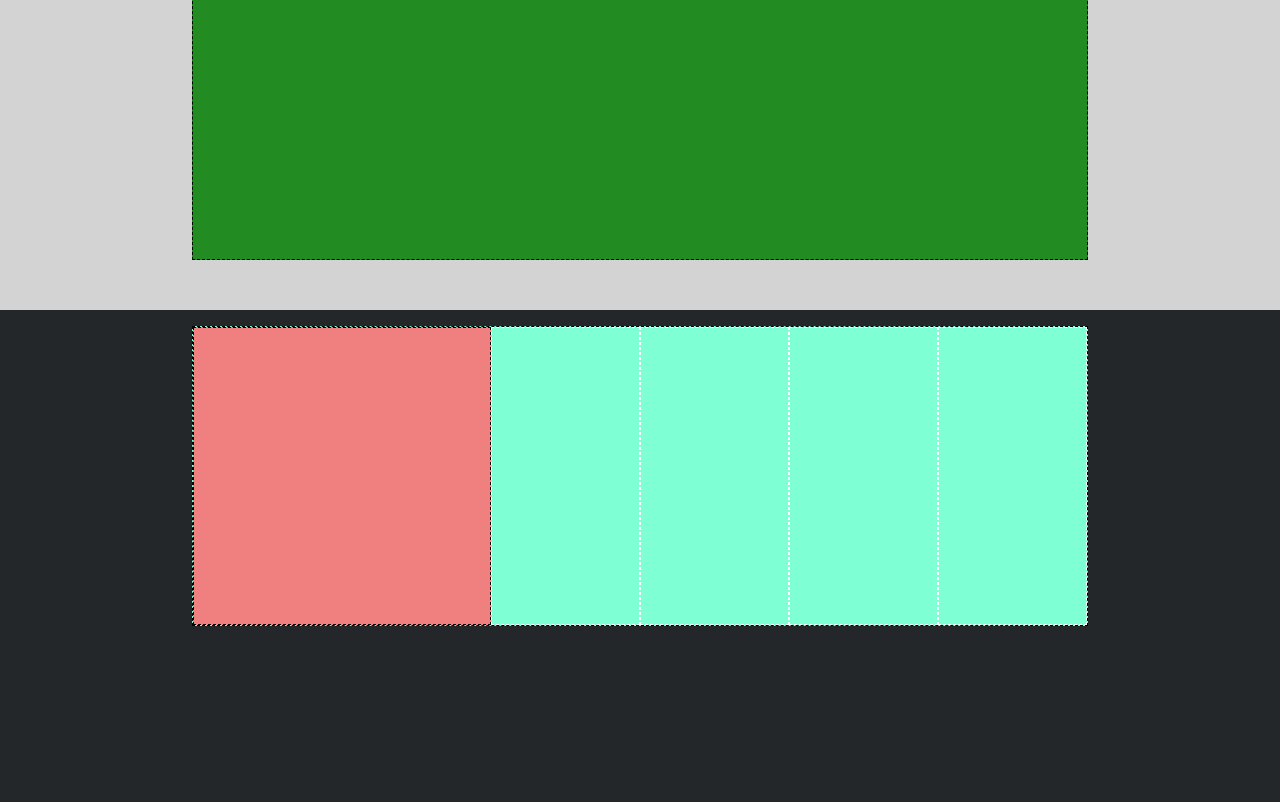
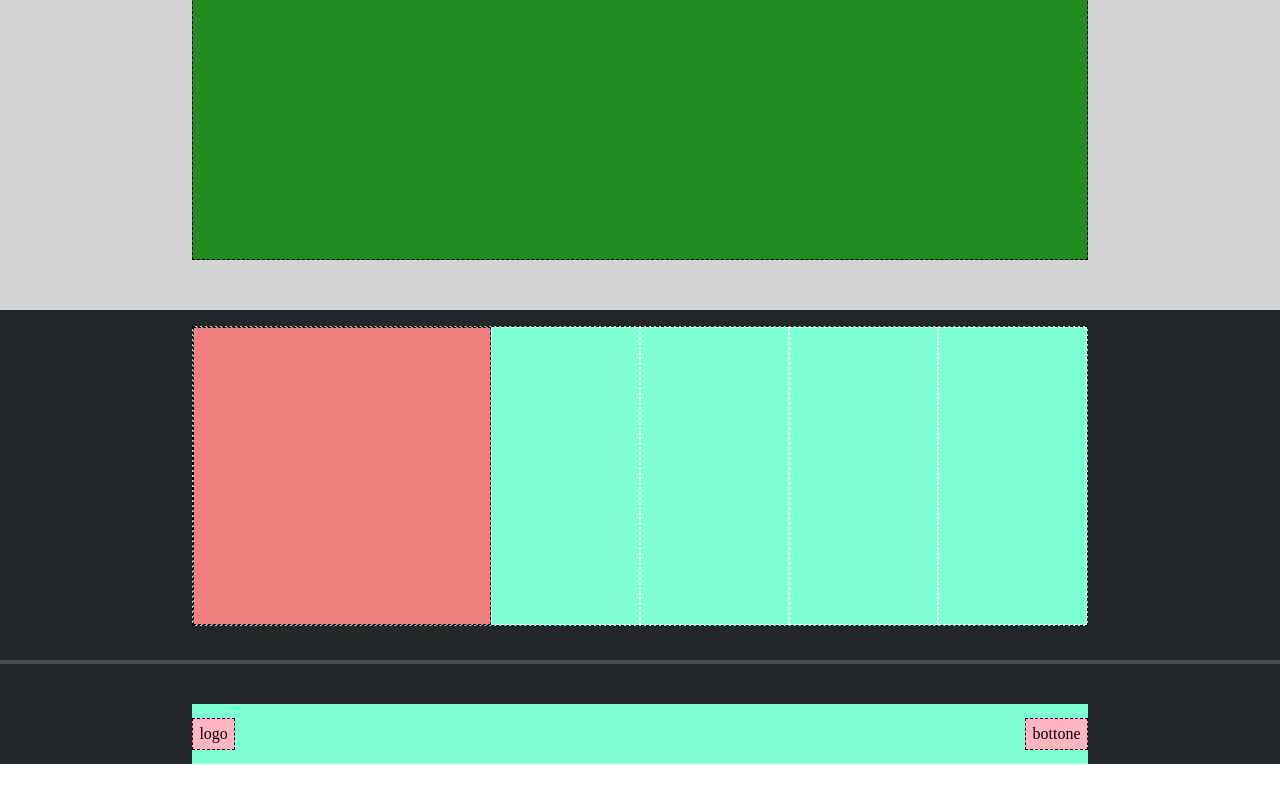
Before and after one commit to DanieleCascio-dev/htmlcss-struttura-discord, a plain HTML site: page index.html in a window 1280 px wide. Shown: the part 2370-3172 px from the top of the page. After the commit the page ends 3134 px from the top, so only its background shows below. Drawn offline with Linux system fonts and the light colour scheme.

Commit message:
add: signed section in footer

```diff
--- a/css/style.css
+++ b/css/style.css
@@ -25,6 +25,10 @@
 
 .b-lightcoral {
   background-color: #f08080;
+}
+
+hr {
+  border: 2px solid #4b4d4f;
 }
 /* /COMMON */
 
@@ -149,8 +153,15 @@ a {
 /* /MAIN */
 
 /* FOOTER */
-footer {
-  height: 600px;
+
+/* footer {
+  height: 500px;
+  background-color: #23272a;
+  padding-top: 1rem;
+} */
+
+.grid-container {
+  height: 350px;
   background-color: #23272a;
   padding-top: 1rem;
 }
@@ -161,7 +172,6 @@ footer {
   height: 300px;
   background-color: aquamarine;
   border: 1px dashed black;
-  margin-bottom: 2rem;
 }
 
 .col {
@@ -174,4 +184,29 @@ footer {
   border: 1px dashed black;
 }
 
+/* SIGNED */
+.signed-container {
+  background-color: #23272a;
+  height: 100px;
+  align-items: flex-end;
+}
+
+.signed {
+  width: 70%;
+  height: 60px;
+  margin: 0 auto;
+  background-color: aquamarine;
+  justify-content: space-between;
+  align-items: center;
+}
+
+.logo-btm,
+.button {
+  padding: 0.4rem;
+  background-color: #ffb6c1;
+  border: 1px dashed black;
+}
+
+/* SIGNED */
+
 /* /FOOTER */
--- a/index.html
+++ b/index.html
@@ -23,7 +23,6 @@
           </ul>
           <div class="login">Login</div>
         </div>
-      </div>
       </nav>
       <!-- /Nav -->
     </header>
@@ -38,7 +37,6 @@
 
     <!-- /main -->
     <main>
-
       <!-- White section 1 -->
       <section class="section b-white flex">
         <div class="content flex">
@@ -71,12 +69,12 @@
         <div class="info-container"></div>
       </section>
       <!-- /info section  -->
-
     </main>
     <!-- /main -->
 
     <!-- Footer -->
     <footer>
+      <div class="grid-container">
         <div class="grid flex">
           <div class="col grow b-lightcoral"></div>
           <div class="col"></div>
@@ -84,6 +82,19 @@
           <div class="col"></div>
           <div class="col"></div>
         </div>
+      </div>
+
+      <hr />
+
+      <!-- Signed -->
+      <div class="signed-container flex">
+        <div class="signed flex">
+          <div class="logo-btm">logo</div>
+          <div class="button">bottone</div>
+        </div>
+      </div>
+
+      <!-- /Signed -->
     </footer>
     <!-- /Footer -->
   </body>
```
Lines whose indentation alone changed are shown as unchanged.
